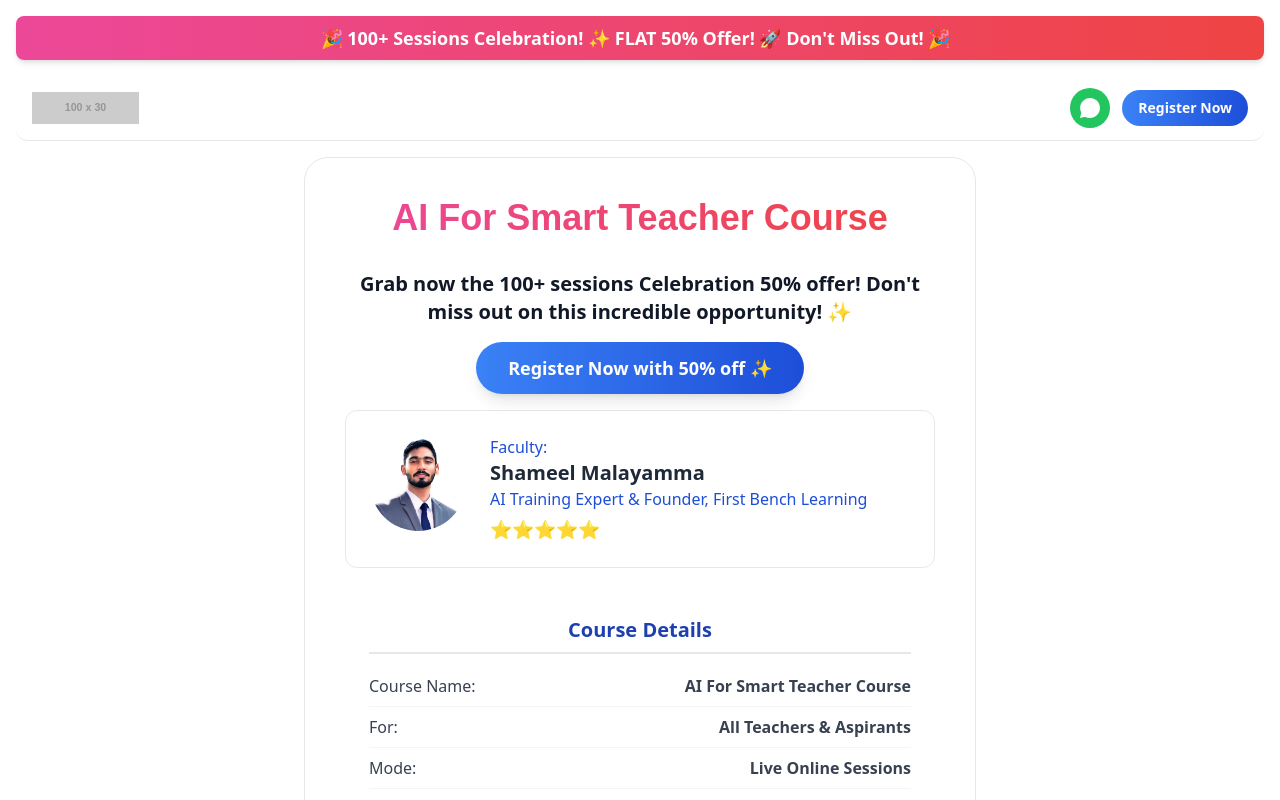
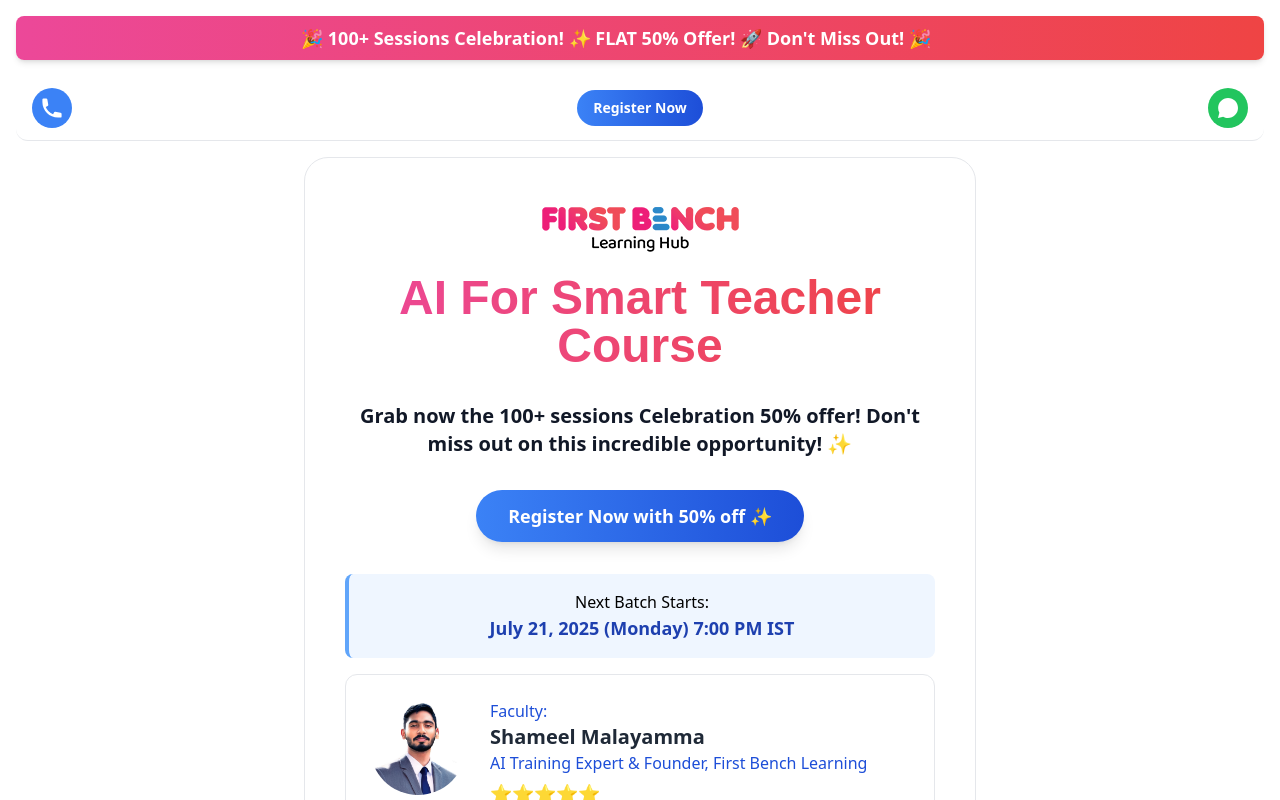
Before and after one commit to Shameelmya/first-bench-app, a React (Vite) app: page / in a window 1280 px wide. Shown: the top 800 px of the page. Built offline with nearby package versions, Linux system fonts and the light colour scheme.

Commit message:
Update App.jsx

```diff
--- a/src/App.jsx
+++ b/src/App.jsx
@@ -319,12 +319,23 @@
         </div>
       </div>
 
+      {/* Sticky Header - Conditionally rendered */}
       {currentPage === 'landingPage' && (
-        <header className="sticky top-0 z-40 w-full bg-white border-b border-gray-200 py-3 px-4 flex items-center justify-between rounded-b-xl">
-          <div className="flex items-center">
-            <img src="https://placehold.co/100x30/ffffff/000000?text=FBL" alt="First Bench Learning Logo" className="h-8 w-auto mr-4" onError={(e) => { e.target.onerror = null; e.target.src="https://placehold.co/100x30/ffffff/000000?text=FBL" }} />
+        <header className="sticky top-0 z-40 w-full bg-white border-b border-gray-200 py-3 px-4 grid grid-cols-3 items-center rounded-b-xl">
+          <div className="justify-self-start">
+             <a href="tel:+917559865389" className="p-2 rounded-full bg-blue-500 text-white hover:bg-blue-600 transition duration-300 ease-in-out inline-flex" aria-label="Call for Inquiry">
+                <svg className="w-6 h-6" fill="currentColor" viewBox="0 0 20 20" xmlns="http://www.w3.org/2000/svg"><path d="M2 3a1 1 0 011-1h2.153a1 1 0 01.986.836l.74 4.435a1 1 0 01-.54 1.06l-1.548.773a11.037 11.037 0 006.105 6.105l.774-1.548a1 1 0 011.059-.54l4.435.74a1 1 0 01.836.986V17a1 1 0 01-1 1h-2C7.82 18 2 12.18 2 5V3z"></path></svg>
+            </a>
           </div>
-          <div className="flex items-center space-x-3">
+          <div className="justify-self-center">
+             <button
+              onClick={() => setCurrentPage('form')}
+              className="bg-gradient-to-r from-blue-500 to-blue-700 text-white py-2 px-4 rounded-full font-semibold text-sm whitespace-nowrap hover:from-blue-600 hover:to-blue-800 transition duration-300 ease-in-out focus:outline-none focus:ring-2 focus:ring-blue-500 focus:ring-opacity-50"
+            >
+              Register Now
+            </button>
+          </div>
+          <div className="justify-self-end">
             <button
               onClick={() => setShowWhatsAppModal(true)}
               className="p-2 rounded-full bg-green-500 text-white hover:bg-green-600 transition duration-300 ease-in-out"
@@ -334,37 +345,37 @@
                 <path d="M12.04 2C6.58 2 2.13 6.45 2.13 11.91c0 1.72.45 3.38 1.22 4.85L2 22l5.09-1.34c1.42.78 3.02 1.25 4.85 1.25C17.5 21.91 22 17.46 22 11.91S17.5 2 12.04 2zM17.16 16.12c-.2.55-.7.83-1.07.83-.37 0-.7-.12-1.04-.25-.33-.12-1.55-.64-1.79-.73-.24-.09-.43-.13-.6-.13-.17 0-.36.06-.55.25-.19.19-.73.7-.89.85-.16.16-.32.18-.59.07-.26-.1-.97-.36-1.85-.92-.69-.44-1.15-.81-1.52-1.28-.37-.47-.39-.44-.66-.89-.27-.45-.03-.41.19-.64.22-.22.49-.51.66-.68.17-.17.23-.29.3-.47.07-.19.03-.36-.01-.52-.04-.15-.36-.86-.5-1.17-.14-.3-.28-.26-.48-.27-.2-.01-.43-.01-.66-.01-.23 0-.6.06-.92.35-.32.29-.97.94-.97 2.29 0 1.35 1 2.63 1.14 2.81.14.18 1.95 2.98 4.75 4.14 2.8.99 3.49.92 4.14.82.65-.09 1.4-.58 1.6-1.17.2-.59.2-1.09.14-1.19-.06-.1-.24-.15-.5-.25z"/>
               </svg>
             </button>
-            <button
-              onClick={() => setCurrentPage('form')}
-              className="bg-gradient-to-r from-blue-500 to-blue-700 text-white py-2 px-4 rounded-full font-semibold text-sm hover:from-blue-600 hover:to-blue-800 transition duration-300 ease-in-out focus:outline-none focus:ring-2 focus:ring-blue-500 focus:ring-opacity-50"
-            >
-              Register Now
-            </button>
           </div>
         </header>
       )}
 
       <div className="bg-white rounded-3xl border border-gray-200 p-6 sm:p-8 md:p-10 max-w-2xl w-full mt-4">
-        <div className="flex justify-center mb-8 sm:hidden">
-          <img src="/logo.png" alt="First Bench Learning Logo" />
- className="h-16 w-auto rounded-lg" onError={(e) => { e.target.onerror = null; e.target.src="https://placehold.co/200x60/ffffff/000000?text=FIRST+BENCH+Learning+Hub" }} />
+        <div className="flex justify-center mb-4">
+          <img src="/logo.png" alt="First Bench Learning Logo" className="max-w-[250px] h-auto" onError={(e) => { e.target.onerror = null; e.target.src="https://placehold.co/250x94/ffffff/000000?text=First+Bench+Learning" }} />
         </div>
 
-        <h1 className="text-3xl sm:text-4xl font-extrabold text-center mb-8 font-poppins bg-clip-text text-transparent bg-gradient-to-r from-pink-500 to-red-500">
+        <h1 className="text-4xl sm:text-5xl font-extrabold text-center mb-4 sm:mb-8 font-poppins bg-clip-text text-transparent bg-gradient-to-r from-pink-500 to-red-500">
           AI For Smart Teacher Course
         </h1>
 
         {currentPage === 'landingPage' && (
           <div className="text-center space-y-4">
-            <p className="text-base sm:text-xl font-bold text-gray-900 leading-tight px-2">
+            <p className="text-base sm:text-xl font-bold text-gray-600 sm:text-gray-900 leading-tight px-2 mt-0">
               Grab now the 100+ sessions Celebration 50% offer! Don't miss out on this incredible opportunity! ✨
             </p>
-            <button
-              onClick={() => setCurrentPage('form')}
-              className="w-auto bg-gradient-to-r from-blue-500 to-blue-700 text-white py-2 px-6 text-base sm:py-3 sm:px-8 sm:text-lg rounded-full font-semibold shadow-lg hover:from-blue-600 hover:to-blue-800 transition duration-300 ease-in-out focus:outline-none focus:ring-2 focus:ring-blue-500 focus:ring-opacity-50"
-            >
-              Register Now with 50% off ✨
-            </button>
+            <div className="py-4">
+                <button
+                onClick={() => setCurrentPage('form')}
+                className="w-auto bg-gradient-to-r from-blue-500 to-blue-700 text-white py-3 px-8 text-lg rounded-full font-semibold shadow-lg hover:from-blue-600 hover:to-blue-800 transition duration-300 ease-in-out focus:outline-none focus:ring-2 focus:ring-blue-500 focus:ring-opacity-50"
+                >
+                Register Now with 50% off ✨
+                </button>
+            </div>
+            <div className="bg-blue-50 border-l-4 border-blue-400 text-blue-800 p-4 rounded-lg text-center">
+                <p className="font-light text-black">Next Batch Starts:</p>
+                <p className="font-bold text-base sm:text-lg">July 21, 2025 (Monday) 7:00 PM IST</p>
+            </div>
+
 
             <div className="space-y-6 text-left mt-10">
               {/* Faculty Section */}
```
